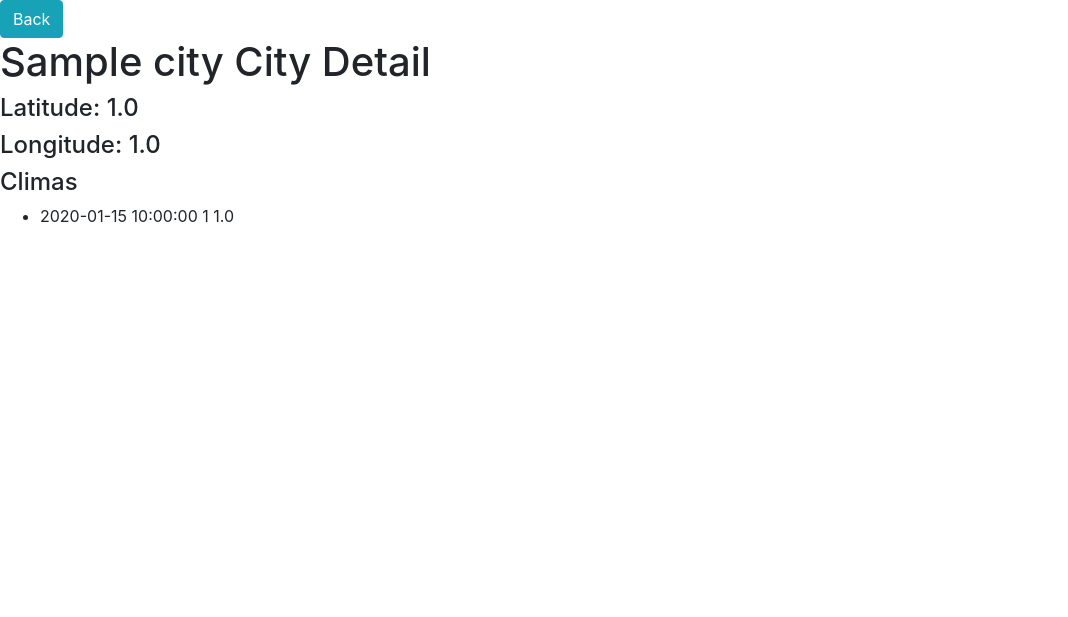
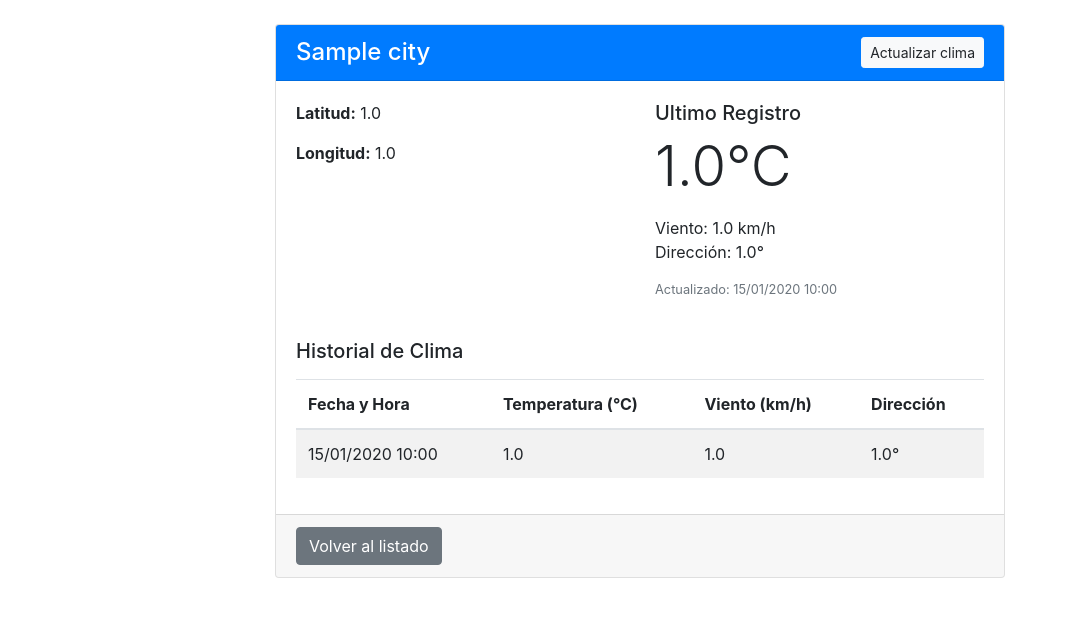
Before and after one commit to matiasluceroitec/segundo_2025_comision_unica, a Flask app: page /city/1 in a window 1280 px wide. Shown: the part 56-673 px from the top of the page, without its empty margins (0-1068 px from the left). Run offline with Flask 3, Linux system fonts and the light colour scheme; tables that the repository leaves empty hold one stand-in row (values such as "Sample post"); some libraries are stand-ins or nearby versions.

Commit message:
finished

```diff
--- a/app.py
+++ b/app.py
@@ -1,4 +1,14 @@
-from flask import Flask, flash, render_template, request
+import requests
+from datetime import datetime
+
+from flask import (
+    Flask,
+    flash,
+    redirect,
+    render_template,
+    request,
+    url_for
+)
 from flask_migrate import Migrate
 from flask_sqlalchemy import SQLAlchemy
 
@@ -44,10 +54,55 @@ def city():
 @app.route('/city/<int:city_id>')
 def city_detail(city_id):
     city = City.query.get_or_404(city_id)
+    latest_weather = city.climates[-1] if len(city.climates)>0 else None
+
     return render_template(
         'city_detail.html',
         city=city,
+        latest_weather=latest_weather
     )
+
+
+@app.route('/city/<int:city_id>/get_current_climate')
+def get_current_climate(city_id):
+    city = City.query.get_or_404(city_id)
+    url = f"https://api.open-meteo.com/v1/forecast?latitude={city.lat}&longitude={city.long}&timezone=auto&current_weather=true"
+
+    try:
+        response = requests.get(url)
+        data = response.json()
+
+        if 'current_weather' in data:
+            current_weather = data['current_weather']
+            now = datetime.now()
+            # Verificar si existe un registro para hoy
+            existing_weather = Climate.query.filter(
+                Climate.ciudad_id == city.id,
+                db.func.date(Climate.date) == now.date()
+            ).first()
+
+            if existing_weather:
+                existing_weather.temperature = current_weather['temperature']
+                existing_weather.windspeed=current_weather['windspeed']
+                existing_weather.winddirection=current_weather['winddirection']
+                existing_weather.date=now
+                db.session.commit()
+
+            else:
+                weather = Climate(
+                    temperature=current_weather['temperature'],
+                    windspeed=current_weather['windspeed'],
+                    winddirection=current_weather['winddirection'],
+                    date=now,
+                    ciudad_id=city.id
+                )
+                db.session.add(weather)
+                db.session.commit()
+
+    except:
+        db.session.rollback()
+
+    return redirect(url_for('city_detail', city_id=city_id))
 
 
 
--- a/models.py
+++ b/models.py
@@ -18,8 +18,10 @@ class City(db.Model):
 
 class Climate(db.Model):
     id = db.Column(db.Integer, primary_key=True)
-    temperature = db.Column(db.Float, nullable=False)
+    temperature = db.Column(db.Float, nullable=True)
     date = db.Column(db.DateTime, nullable=False)
+    windspeed = db.Column(db.Float, nullable=True)
+    winddirection = db.Column(db.Float, nullable=True)
     ciudad_id = db.Column(db.Integer, db.ForeignKey('city.id'), nullable=False)
 
     def __str__(self) -> str:
--- a/templates/city_detail.html
+++ b/templates/city_detail.html
@@ -1,22 +1,77 @@
-{% extends 'layout.html' %}
-
-{% block title %} City Detail {% endblock %}
+{% extends "layout.html" %}
 
 {% block body %}
-<a href="/city" class="btn btn-info"> Back </a>
-  <h1>{{ city.name }} City Detail </h1>
-  <h4>Latitude: {{city.lat}}</h4>
-  <h4>Longitude: {{city.long}}</h4>
-
-  <h4>Climas</h4>
-  <ul>
-    {% if city.climates|length > 0%}
-      {% for climate in city.climates %}
-        <li>{{climate}}</li>
-      {% endfor %}
-    </ul>
-    {% else %}
-        <strong> Aun no hay datos de clima para dicha ciudad </strong>
-    {% endif %}
-
+<div class="container mt-4">
+    <div class="row">
+        <div class="col-md-8 offset-md-2">
+            <div class="card">
+                <div class="card-header bg-primary text-white">
+                    <div class="d-flex justify-content-between align-items-center">
+                        <h2 class="h4 mb-0">{{ city.name }}</h2>
+                        <a href="/city/{{city.id}}/get_current_climate" class="btn btn-light btn-sm">
+                            <i class="fas fa-sync-alt"></i> Actualizar clima
+                        </a>
+                    </div>
+                </div>
+                <div class="card-body">
+                    <div class="row mb-4">
+                        <div class="col-md-6">
+                            <p><strong>Latitud:</strong> {{ city.lat }}</p>
+                            <p><strong>Longitud:</strong> {{ city.long }}</p>
+                        </div>
+                        {% if city.climates|length > 0 %}
+                        <div class="col-md-6">
+                            <div class="weather-current">
+                                <h3 class="h5">Ultimo Registro</h3>
+                                <p class="display-4">{{ "%.1f"|format(latest_weather.temperature) }}°C</p>
+                                {% if latest_weather.windspeed %}
+                                <p>
+                                    <i class="fas fa-wind"></i> Viento: {{ latest_weather.windspeed }} km/h<br>
+                                    <i class="fas fa-compass"></i> Dirección: {{ latest_weather.winddirection }}°<br>
+                                </p>
+                                {% endif %}
+                                <p class="text-muted small">Actualizado: {{ latest_weather.date.strftime('%d/%m/%Y %H:%M') }}</p>
+                            </div>
+                        </div>
+                        {% endif %}
+                    </div>
+                    <h4 class="h5 mb-3">Historial de Clima</h4>
+                    {% if city.climates|length > 0 %}
+                    <div class="table-responsive">
+                        <table class="table table-striped">
+                            <thead>
+                                <tr>
+                                    <th>Fecha y Hora</th>
+                                    <th>Temperatura (°C)</th>
+                                    <th>Viento (km/h)</th>
+                                    <th>Dirección</th>
+                                </tr>
+                            </thead>
+                            <tbody>
+                                {% for weather in city.climates|sort(attribute='date', reverse=true) %}
+                                <tr>
+                                    <td>{{ weather.date.strftime('%d/%m/%Y %H:%M') }}</td>
+                                    <td>{{ "%.1f"|format(weather.temperature) }}</td>
+                                    <td>{{ weather.windspeed }}</td>
+                                    <td>{{ weather.winddirection }}°</td>
+                                </tr>
+                                {% endfor %}
+                            </tbody>
+                        </table>
+                    </div>
+                    {% else %}
+                    <div class="alert alert-info">
+                        No hay datos climáticos disponibles. Haz clic en "Actualizar clima" para obtener la información más reciente.
+                    </div>
+                    {% endif %}
+                </div>
+                <div class="card-footer">
+                    <a href="{{ url_for('city') }}" class="btn btn-secondary">
+                        <i class="fas fa-arrow-left"></i> Volver al listado
+                    </a>
+                </div>
+            </div>
+        </div>
+    </div>
+</div>
 {% endblock %}
```
Also changed, not shown: migrations/versions/4d9ce816e3f7_add_attr_to_climate_model.py (added, +40 -0 lines).
